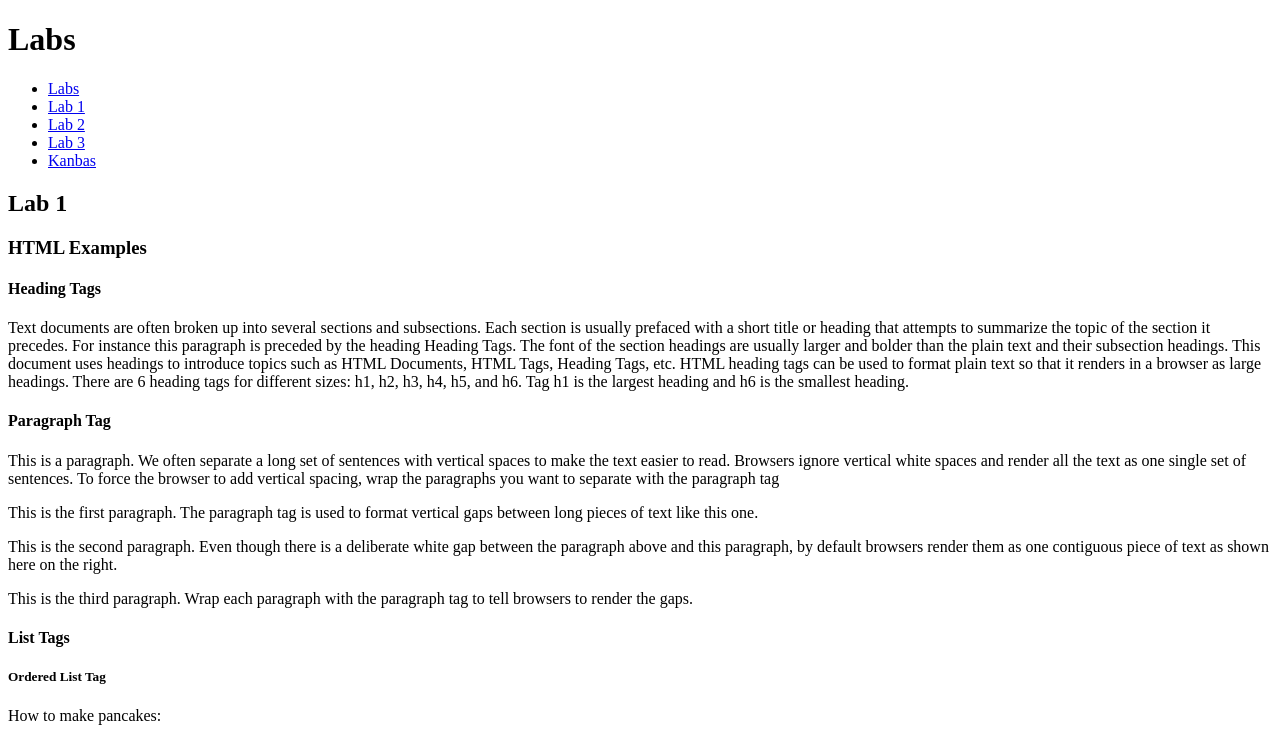
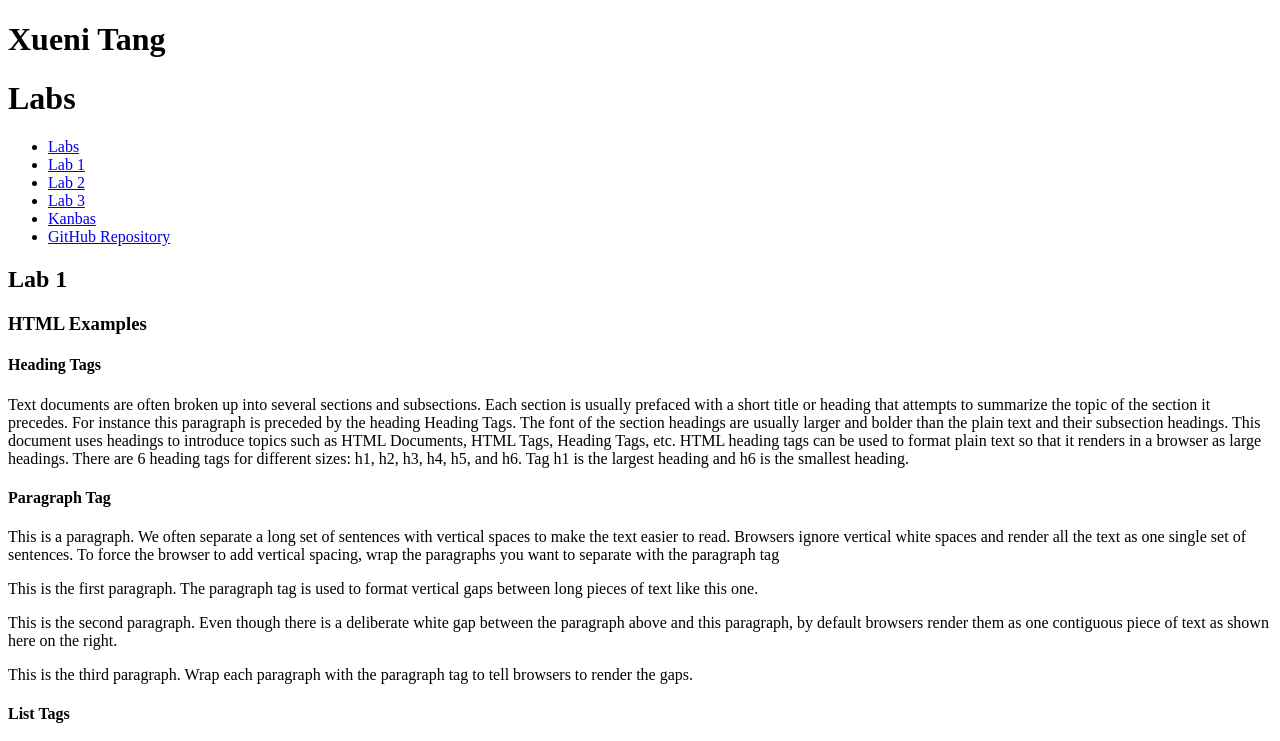
Before and after one commit to Xueni-T/kanbas-react-web-app, a React (Create React App) app: page /#/Labs/Lab1 in a window 1280 px wide. Shown: the top 741 px of the page. Built offline with nearby package versions, Linux system fonts and the light colour scheme.

Commit message:
first commit

```diff
--- a/src/Labs/TOC.tsx
+++ b/src/Labs/TOC.tsx
@@ -8,5 +8,6 @@ export default function TOC() {
       <li><Link to="/Labs/Lab2">Lab 2</Link></li>
       <li><Link to="/Labs/Lab3">Lab 3</Link></li>
       <li><Link to="/Kanbas">Kanbas</Link></li>
+      <li><a id="wd-github" href="https://github.com/Xueni-T/kanbas-react-web-app">GitHub Repository</a></li>
     </ul>
 ); }
--- a/src/Labs/index.tsx
+++ b/src/Labs/index.tsx
@@ -6,6 +6,7 @@ import Lab3 from "./Lab3";
 export default function Labs() {
   return (
     <div id="wd-labs">
+      <h1>Xueni Tang</h1>
       <h1>Labs</h1>
       <TOC />
       <Routes>
```
